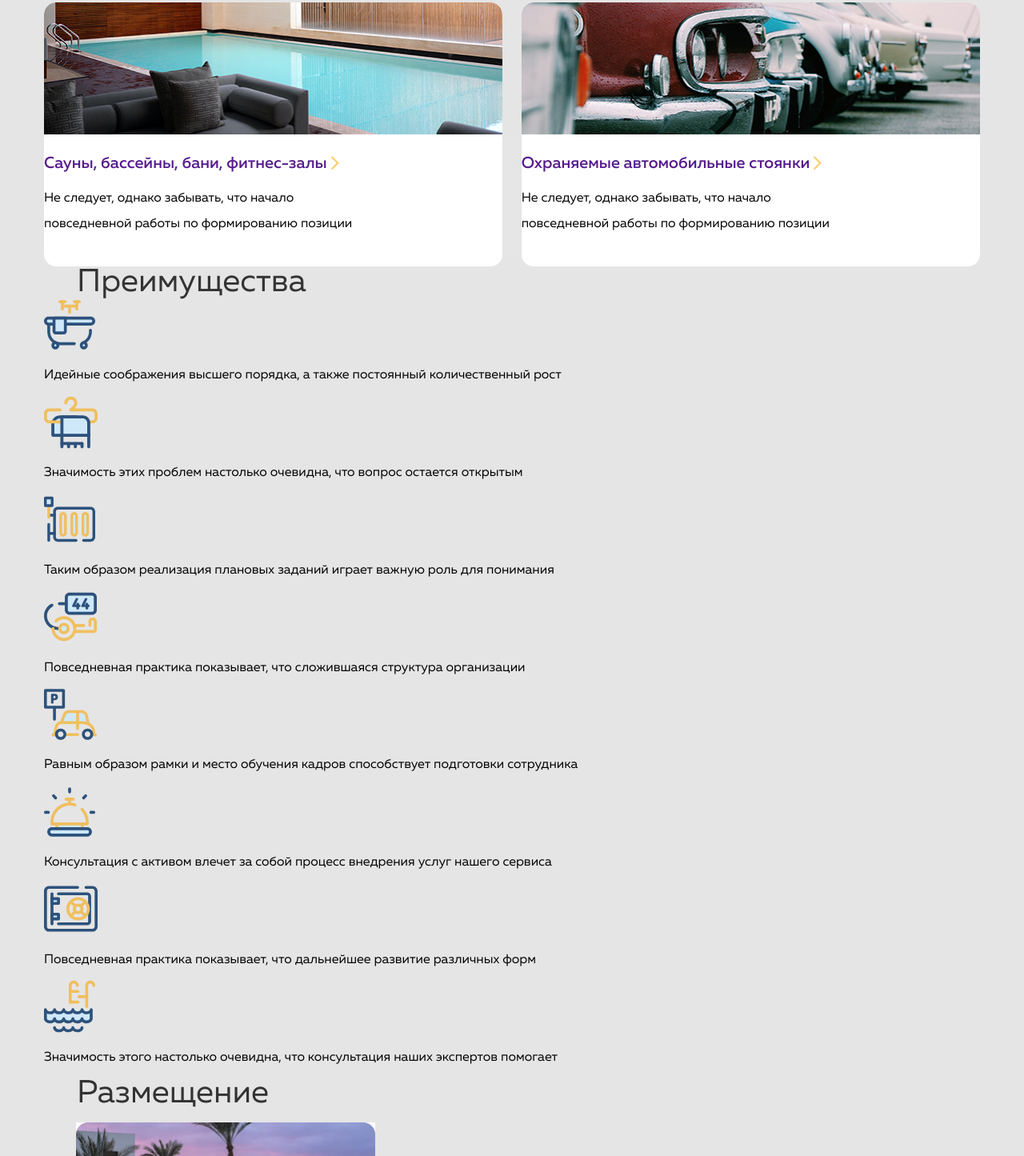
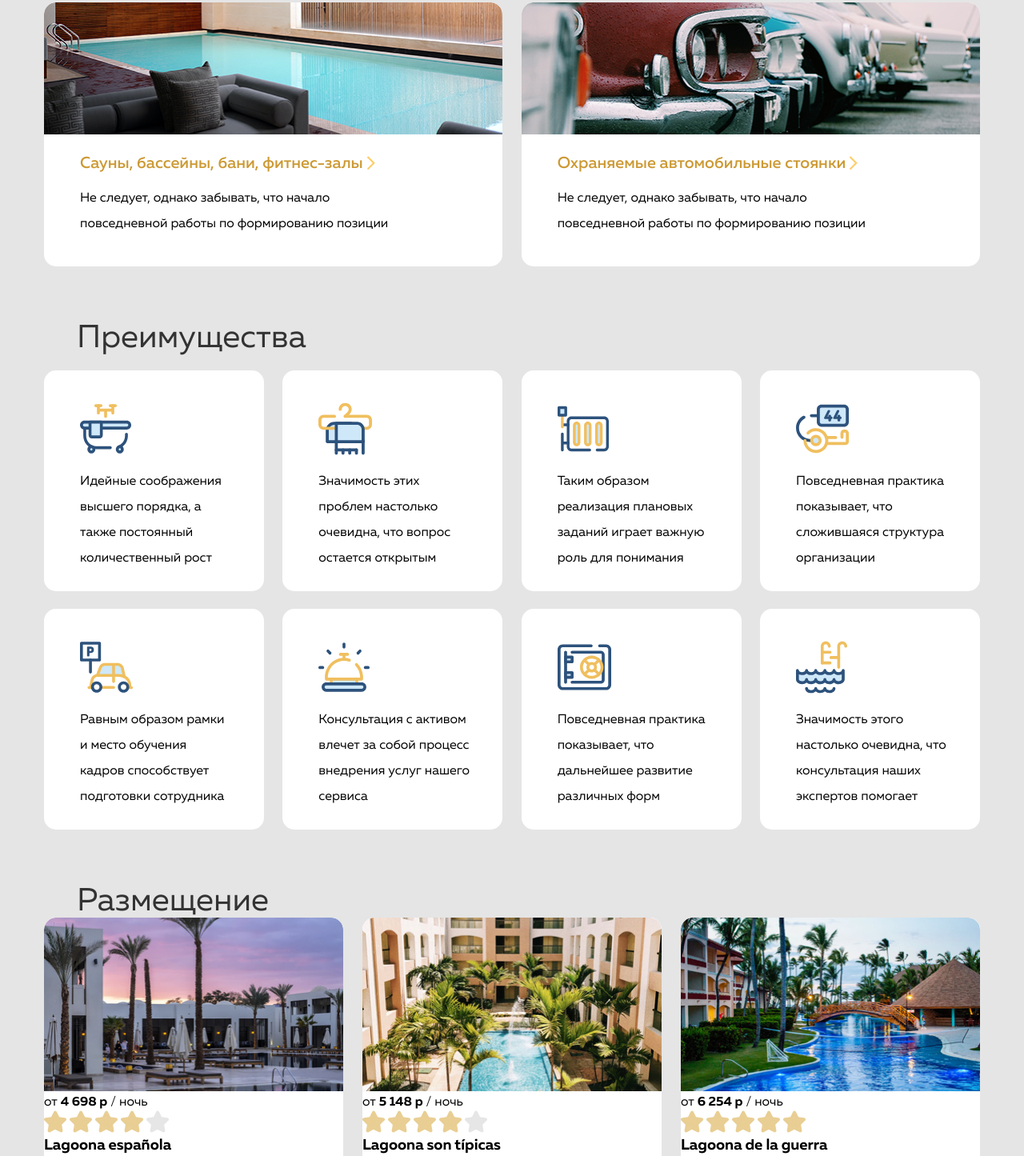
Before and after one commit to call-me-dady/lagoona, a plain HTML site: page index.html in a window 1280 px wide. Shown: the part 1656-3101 px from the top of the page at 80% size. Drawn offline with Linux system fonts and the light colour scheme.

Commit message:
0707home

```diff
--- a/css/style.css
+++ b/css/style.css
@@ -334,6 +334,7 @@ a {
   background-repeat: no-repeat;
   background-position: right center;
   padding-right: 15px;
+  padding-left: 45px;
 }
 
 .service__text {
@@ -341,8 +342,69 @@ a {
   font-size: 16px;
   line-height: 200%;
   color: var(--text-black);
+  padding-left: 45px;
 }
 
 .services-block:nth-child(-n+2) {
   margin-bottom: 24px;
 }
+
+/* Advantages */
+
+.advantages__name {
+  padding-top: 70px;
+  padding-bottom: 20px;
+}
+
+.advantages__list {
+  display: flex;
+  flex-wrap: wrap;
+  justify-content: space-between;
+}
+
+.advantages-block {
+  width: 23.5%;
+  height: 276px;
+  border-radius: 15px;
+  background-color: var(--white-color);
+}
+
+.advantages-block:nth-child(-n+4) {
+  margin-bottom: 22px;
+}
+
+.advantages__svg {
+  margin-left: 45px;
+  margin-top: 40px;
+}
+
+.advantages-info {
+  width: 189px;
+  margin-top: 12px;
+  margin-left: 45px;
+  font-weight: 400;
+  font-size: 16px;
+  line-height: 200%;
+  color: var(--text-black);
+}
+
+/* Accomondation */
+
+.accommondation__title {
+  padding-top: 70px;
+}
+
+.accomondation-list {
+  display: flex;
+  flex-wrap: wrap;
+  justify-content: space-between;
+}
+
+.accommondation-item {
+  background-color: var(--white-color);
+  border-radius: 15px;
+}
+
+.accomondation__img {
+  border-radius: 15px 15px 0 0;
+}
--- a/index.html
+++ b/index.html
@@ -135,8 +135,8 @@
         </h2>
         <ul class="service_list list-reset">
           <li class="services-block" style="background-image: url(img/service_1.jpg)">
-            <h3 class="service__title site-link">
-              <a class="services-link" href="">
+            <h3 class="service__title">
+              <a class="services-link site-link" href="">
                 Эксклюзивное обслуживание
               </a>
             </h3>
@@ -145,8 +145,8 @@
             </p>
           </li>
           <li class="services-block" style="background-image: url(img/service_2.jpg)">
-            <h3 class="service__title site-link">
-              <a class="services-link" href="">
+            <h3 class="service__title">
+              <a class="services-link site-link" href="">
                 Аренда банкетных залов
               </a>
             </h3>
@@ -155,8 +155,8 @@
             </p>
           </li>
           <li class="services-block" style="background-image: url(img/service_3.jpg)">
-            <h3 class="service__title site-link">
-              <a class="services-link" href="">
+            <h3 class="service__title">
+              <a class="services-link site-link" href="">
                 Сауны, бассейны, бани, фитнес-залы
               </a>
             </h3>
@@ -165,8 +165,8 @@
             </p>
           </li>
           <li class="services-block" style="background-image: url(img/service_4.jpg)">
-            <h3 class="service__title site-link">
-              <a class="services-link" href="">
+            <h3 class="service__title">
+              <a class="services-link site-link" href="">
                 Охраняемые автомобильные стоянки
               </a>
             </h3>
@@ -179,11 +179,12 @@
     </section>
     <section class="advantages">
       <div class="container">
-        <h2 class="section-name">
+        <h2 class="section-name advantages__name">
           Преимущества
         </h2>
-        <div class="advantages-block">
-          <svg width="64" height="66" viewbox="0 0 64 66" fill="none" xmlns="http://www.w3.org/2000/svg">
+        <ul class="advantages__list list-reset">
+          <li class="advantages-block">
+            <svg class="advantages__svg" width="64" height="66" viewbox="0 0 64 66" fill="none" xmlns="http://www.w3.org/2000/svg">
               <g clip-path="url(#clip0_96182_390)">
               <path d="M37.95 58.4074H20.2875C11.375 58.4074 4.125 50.9308 4.125 41.7398V25.9359C4.125 24.9047 4.9375 24.0797 5.925 24.0797C6.9125 24.0797 7.725 24.9176 7.725 25.9359V41.7527C7.725 48.8941 13.35 54.6949 20.275 54.6949H37.9375C38.9375 54.6949 39.7375 55.5328 39.7375 56.5512C39.75 57.5824 38.95 58.4074 37.95 58.4074Z" fill="#2D527C"/>
               <path d="M48.4625 57.5824C47.7125 57.5824 47.025 57.1055 46.7625 56.332C46.4375 55.3652 46.925 54.3082 47.8625 53.9601C52.8875 52.1426 56.2625 47.2312 56.2625 41.7398V39.8707C56.2625 38.8394 57.075 38.0144 58.0625 38.0144C59.05 38.0144 59.8625 38.8523 59.8625 39.8707V41.7398C59.8625 48.8039 55.525 55.1332 49.05 57.4664C48.8625 57.5437 48.6625 57.5824 48.4625 57.5824Z" fill="#2D527C"/>
@@ -211,9 +212,9 @@
             <p class="advantages-info">
               Идейные соображения высшего порядка, а также постоянный количественный рост
             </p>
-        </div>
-        <div class="advantages-block">
-          <svg width="67" height="66" viewbox="0 0 67 66" fill="none" xmlns="http://www.w3.org/2000/svg">
+          </li>
+          <li class="advantages-block">
+            <svg class="advantages__svg" width="67" height="66" viewbox="0 0 67 66" fill="none" xmlns="http://www.w3.org/2000/svg">
               <path d="M40.8281 49.0746H11.0707V35.0625C11.0707 30.0996 15.1535 26.0777 20.1916 26.0777H40.8281V49.0746Z" fill="#CEE8FA"/>
               <path d="M40.8281 50.9437H11.0707C10.0238 50.9437 9.17322 50.1058 9.17322 49.0746V35.0625C9.17322 29.0812 14.1197 24.2086 20.1916 24.2086H40.8281C41.875 24.2086 42.7256 25.0465 42.7256 26.0777V49.0746C42.7256 50.1058 41.875 50.9437 40.8281 50.9437ZM12.9681 47.2054H38.9176V27.9597H20.1785C16.2004 27.9597 12.9681 31.1437 12.9681 35.0625V47.2054Z" fill="#2D527C"/>
               <path d="M60.4439 34.2633H6.55605C2.94434 34.2633 0 31.3629 0 27.7922V21.9785C0 18.4207 2.94434 15.5203 6.55605 15.5203H20.1262C21.173 15.5203 22.0236 16.3582 22.0236 17.3894C22.0236 18.4207 21.173 19.2586 20.1262 19.2586H6.55605C5.03809 19.2586 3.79492 20.4832 3.79492 21.9785V27.7922C3.79492 29.2875 5.03809 30.5121 6.55605 30.5121H60.4309C61.9488 30.5121 63.192 29.2875 63.192 27.7922V21.9785C63.192 20.4832 61.9488 19.2586 60.4309 19.2586H33.5C32.4531 19.2586 31.6025 18.4207 31.6025 17.3894C31.6025 16.3582 32.4531 15.5203 33.5 15.5203H60.4439C64.0557 15.5203 67 18.4207 67 21.9785V27.7922C67 31.3629 64.0557 34.2633 60.4439 34.2633Z" fill="#F0BF5F"/>
@@ -230,9 +231,9 @@
             <p class="advantages-info">
               Значимость этих проблем настолько очевидна, что вопрос остается открытым
             </p>
-        </div>
-        <div class="advantages-block">
-          <svg width="64" height="66" viewbox="0 0 64 66" fill="none" xmlns="http://www.w3.org/2000/svg">
+          </li>
+          <li class="advantages-block">
+            <svg class="advantages__svg" width="64" height="66" viewbox="0 0 64 66" fill="none" xmlns="http://www.w3.org/2000/svg">
               <path d="M58.2375 61.2692H49.4375C48.5 61.2692 47.7375 60.4828 47.7375 59.516C47.7375 58.5492 48.5 57.7629 49.4375 57.7629H58.2375C59.55 57.7629 60.6125 56.6672 60.6125 55.3137V23.4867C60.6125 22.1332 59.55 21.0375 58.2375 21.0375H17.2375C15.925 21.0375 14.8625 22.1332 14.8625 23.4867V55.3395C14.8625 56.693 15.925 57.7887 17.2375 57.7887H40.1125C41.05 57.7887 41.8125 58.575 41.8125 59.5418C41.8125 60.5086 41.05 61.2949 40.1125 61.2949H17.2375C14.0625 61.2949 11.475 58.6266 11.475 55.3524V23.4867C11.475 20.2125 14.0625 17.5442 17.2375 17.5442H58.2375C61.4125 17.5442 64 20.2125 64 23.4867V55.3395C64 58.6008 61.4125 61.2692 58.2375 61.2692Z" fill="#2D527C"/>
               <path d="M23.8375 53.1094C22.2125 53.1094 20.875 51.7301 20.875 50.0543V28.759C20.875 27.0832 22.2125 25.7039 23.8375 25.7039C25.4625 25.7039 26.8 27.0832 26.8 28.759V50.0543C26.7875 51.7301 25.4625 53.1094 23.8375 53.1094Z" fill="#CEE8FA"/>
               <path d="M23.8375 54.8496C21.275 54.8496 19.1875 52.6969 19.1875 50.0543V28.759C19.1875 26.1164 21.275 23.9637 23.8375 23.9637C26.4 23.9637 28.4875 26.1164 28.4875 28.759V50.0543C28.4875 52.6969 26.4 54.8496 23.8375 54.8496ZM23.8375 27.457C23.1375 27.457 22.575 28.0371 22.575 28.759V50.0543C22.575 50.7762 23.1375 51.3562 23.8375 51.3562C24.5375 51.3562 25.1 50.7762 25.1 50.0543V28.759C25.1 28.0371 24.525 27.457 23.8375 27.457Z" fill="#F0BF5F"/>
@@ -250,9 +251,9 @@
             <p class="advantages-info">
               Таким образом реализация плановых заданий играет важную роль для понимания
             </p>
-        </div>
-        <div class="advantages-block">
-          <svg width="66" height="66" viewbox="0 0 66 66" fill="none" xmlns="http://www.w3.org/2000/svg">
+          </li>
+          <li class="advantages-block">
+            <svg class="advantages__svg" width="66" height="66" viewbox="0 0 66 66" fill="none" xmlns="http://www.w3.org/2000/svg">
               <g clip-path="url(#clip0_96182_337)">
               <path d="M38.4527 18.4851H19.207C18.1758 18.4851 17.3379 17.6472 17.3379 16.616C17.3379 15.5847 18.1758 14.7469 19.207 14.7469H38.4527C39.484 14.7469 40.3219 15.5847 40.3219 16.616C40.3219 17.6472 39.484 18.4851 38.4527 18.4851Z" fill="#2D527C"/>
               <path d="M23.3191 49.4871H17.3766C7.79883 49.4871 0 41.6883 0 32.1105C0 25.7683 3.45469 19.9289 9.02344 16.8738C9.92578 16.3711 11.073 16.7062 11.5758 17.6215C12.0785 18.5238 11.7434 19.6711 10.8281 20.1738C6.4582 22.5715 3.75117 27.1476 3.75117 32.1234C3.75117 39.6386 9.86133 45.7488 17.3766 45.7488H23.3191C24.3504 45.7488 25.1883 46.5867 25.1883 47.6179C25.2012 48.6363 24.3504 49.4871 23.3191 49.4871Z" fill="#2D527C"/>
@@ -275,9 +276,9 @@
             <p class="advantages-info">
               Повседневная практика показывает, что сложившаяся структура организации
             </p>
-        </div>
-        <div class="advantages-block">
-          <svg width="66" height="66" viewbox="0 0 66 66" fill="none" xmlns="http://www.w3.org/2000/svg">
+          </li>
+          <li class="advantages-block">
+            <svg class="advantages__svg" width="66" height="66" viewbox="0 0 66 66" fill="none" xmlns="http://www.w3.org/2000/svg">
               <g clip-path="url(#clip0_96182_462)">
               <path d="M15.6364 60.3152H11.1891C10.1966 60.3152 9.39734 59.516 9.39734 58.5234C9.39734 57.5308 10.1966 56.7316 11.1891 56.7316H15.6364C16.629 56.7316 17.4282 57.5308 17.4282 58.5234C17.4282 59.516 16.629 60.3152 15.6364 60.3152Z" fill="#F0BF5F"/>
               <path d="M64.2083 60.3152H59.4903C58.4977 60.3152 57.6985 59.516 57.6985 58.5234C57.6985 57.5308 58.4977 56.7316 59.4903 56.7316H64.2083C65.2008 56.7316 66 57.5308 66 58.5234C66 59.516 65.2008 60.3152 64.2083 60.3152Z" fill="#F0BF5F"/>
@@ -301,9 +302,9 @@
             <p class="advantages-info">
               Равным образом рамки и место обучения кадров способствует подготовки сотрудника
             </p>
-        </div>
-        <div class="advantages-block">
-          <svg width="64" height="66" viewbox="0 0 64 66" fill="none" xmlns="http://www.w3.org/2000/svg">
+          </li>
+          <li class="advantages-block">
+            <svg class="advantages__svg" width="64" height="66" viewbox="0 0 64 66" fill="none" xmlns="http://www.w3.org/2000/svg">
               <path d="M54.025 49.7191H9.97503C8.96253 49.7191 8.15002 48.8812 8.15002 47.8371V45.8519C8.15002 32.291 18.85 21.2566 32 21.2566C34.4875 21.2566 36.9375 21.6562 39.2875 22.4296C40.25 22.7519 40.775 23.8089 40.475 24.8015C40.1625 25.7941 39.1375 26.3355 38.175 26.0261C36.1875 25.3687 34.1125 25.0335 32 25.0335C20.8625 25.0335 11.8 34.3793 11.8 45.8648V45.9679H52.2V45.8648C52.2 40.2703 50.075 35.0109 46.225 31.0664C45.5125 30.3316 45.5 29.1457 46.2125 28.398C46.925 27.6632 48.075 27.6503 48.8 28.3851C53.35 33.0386 55.8625 39.239 55.8625 45.8519V47.8371C55.85 48.8812 55.0375 49.7191 54.025 49.7191Z" fill="#F0BF5F"/>
               <path d="M32.0001 24.5824C30.9876 24.5824 30.175 23.7445 30.175 22.7004V17.3637C30.175 16.3195 30.9876 15.4816 32.0001 15.4816C33.0126 15.4816 33.8251 16.3195 33.8251 17.3637V22.7004C33.8251 23.7445 33.0126 24.5824 32.0001 24.5824Z" fill="#F0BF5F"/>
               <path d="M36.4751 18.8074H27.5251C26.5126 18.8074 25.7001 17.9695 25.7001 16.9254C25.7001 15.8812 26.5126 15.0433 27.5251 15.0433H36.4751C37.4876 15.0433 38.3001 15.8812 38.3001 16.9254C38.3001 17.9695 37.4876 18.8074 36.4751 18.8074Z" fill="#F0BF5F"/>
@@ -321,9 +322,9 @@
             <p class="advantages-info">
               Консультация с активом влечет за собой процесс внедрения услуг нашего сервиса
             </p>
-        </div>
-        <div class="advantages-block">
-          <svg width="67" height="66" viewbox="0 0 67 66" fill="none" xmlns="http://www.w3.org/2000/svg">
+          </li>
+          <li class="advantages-block">
+            <svg class="advantages__svg" width="67" height="66" viewbox="0 0 67 66" fill="none" xmlns="http://www.w3.org/2000/svg">
               <path d="M60.5094 61.5527H6.49062C2.91816 61.5527 0 58.691 0 55.159V10.841C0 7.30898 2.91816 4.44727 6.49062 4.44727H41.9404C42.9611 4.44727 43.7855 5.25937 43.7855 6.26484C43.7855 7.27031 42.9611 8.08242 41.9404 8.08242H6.49062C4.94648 8.08242 3.69023 9.31992 3.69023 10.841V55.159C3.69023 56.6801 4.94648 57.9176 6.49062 57.9176H60.5094C62.0535 57.9176 63.3098 56.6801 63.3098 55.159V10.841C63.3098 9.31992 62.0535 8.08242 60.5094 8.08242H52.5793C51.5586 8.08242 50.7342 7.27031 50.7342 6.26484C50.7342 5.25937 51.5586 4.44727 52.5793 4.44727H60.5094C64.0949 4.44727 67 7.32187 67 10.841V55.159C67 58.691 64.0818 61.5527 60.5094 61.5527Z" fill="#2D527C"/>
               <path d="M53.8748 53.5348H18.1371C17.1164 53.5348 16.292 52.7227 16.292 51.7172C16.292 50.7117 17.1164 49.8996 18.1371 49.8996H53.8748C54.5814 49.8996 55.1572 49.3324 55.1572 48.6363V17.3766C55.1572 16.6805 54.5814 16.1133 53.8748 16.1133H18.1371C17.1164 16.1133 16.292 15.3012 16.292 14.2957C16.292 13.2902 17.1164 12.4781 18.1371 12.4781H53.8748C56.6229 12.4781 58.8605 14.6824 58.8605 17.3894V48.6363C58.8605 51.3305 56.6229 53.5348 53.8748 53.5348Z" fill="#2D527C"/>
               <path d="M9.98458 53.5348C8.96388 53.5348 8.13947 52.7227 8.13947 51.7172V14.2828C8.13947 13.2774 8.96388 12.4652 9.98458 12.4652C11.0053 12.4652 11.8297 13.2774 11.8297 14.2828V51.7172C11.8428 52.7227 11.0053 53.5348 9.98458 53.5348Z" fill="#2D527C"/>
@@ -340,9 +341,9 @@
             <p class="advantages-info">
               Повседневная практика показывает, что дальнейшее развитие различных форм
             </p>
-        </div>
-        <div class="advantages-block">
-          <svg width="64" height="66" viewbox="0 0 64 66" fill="none" xmlns="http://www.w3.org/2000/svg">
+          </li>
+          <li class="advantages-block">
+            <svg class="advantages__svg" width="64" height="66" viewbox="0 0 64 66" fill="none" xmlns="http://www.w3.org/2000/svg">
               <g clip-path="url(#clip0_96182_412)">
               <path d="M32.7875 29.5453C31.8 29.5453 30.9875 28.7203 30.9875 27.6891V6.63867C31 3.32578 33.775 0.644531 37.2 0.644531C40.625 0.644531 43.4 3.33867 43.4 6.65156C43.4 7.66992 42.6 8.50781 41.6 8.50781C40.6 8.50781 39.8 7.68281 39.8 6.65156C39.8 5.38828 38.625 4.35703 37.1875 4.35703C35.75 4.35703 34.575 5.38828 34.575 6.65156V27.702C34.5875 28.7074 33.7875 29.5453 32.7875 29.5453Z" fill="#F0BF5F"/>
               <path d="M53.3875 34.9078C52.4 34.9078 51.5875 34.0828 51.5875 33.0516V6.63867C51.6 3.32578 54.375 0.644531 57.8 0.644531C61.225 0.644531 64 3.32578 64 6.63867C64 7.65703 63.2 8.49492 62.2 8.49492C61.2125 8.49492 60.4 7.66992 60.4 6.63867C60.4 5.37539 59.225 4.34414 57.7875 4.34414C56.35 4.34414 55.175 5.37539 55.175 6.63867V33.0516C55.1875 34.0699 54.3875 34.9078 53.3875 34.9078Z" fill="#F0BF5F"/>
@@ -362,7 +363,8 @@
             <p class="advantages-info">
               Значимость этого настолько очевидна, что консультация наших экспертов помогает
             </p>
-        </div>
+          </li>
+        </ul>
       </div>
     </section>
     <section class="accomondation">
@@ -370,9 +372,9 @@
         <h2 class="accommondation__title section-name">
           Размещение
         </h2>
-        <ul class="accomondation-list">
+        <ul class="accomondation-list list-reset">
           <li class="accommondation-item">
-            <img src="img/hotel-1-1.jpg" alt="Lagoona española">
+            <img class="accomondation__img" src="img/hotel-1-1.jpg" alt="Lagoona española">
             <div class="accommodation-item__price">
               <span class="accommodation-item__price_small" >
                 от
@@ -398,7 +400,7 @@
             <button class="accommodation-item__btn site-btn"> Номера </button>
           </li>
           <li class="accommondation-item">
-            <img src="img/hotel-2-2.jpg" alt="Lagoona son típicas">
+            <img class="accomondation__img"  src="img/hotel-2-2.jpg" alt="Lagoona son típicas">
             <div class="accommodation-item__price">
               <span class="accommodation-item__price_small" >
                 от
@@ -424,7 +426,7 @@
             <button class="accommodation-item__btn site-btn"> Номера </button>
           </li>
           <li class="accommondation-item">
-            <img src="img/hotel-3-3.jpg" alt="Lagoona de la guerra">
+            <img class="accomondation__img" src="img/hotel-3-3.jpg" alt="Lagoona de la guerra">
             <div class="accommodation-item__price">
               <span class="accommodation-item__price_small" >
                 от
@@ -450,7 +452,7 @@
             <button class="accommodation-item__btn site-btn"> Номера </button>
           </li>
           <li class="accommondation-item">
-            <img src="img/hotel-4-4.jpg" alt="Lagoona mentira piadosa">
+            <img  class="accomondation__img" src="img/hotel-4-4.jpg" alt="Lagoona mentira piadosa">
             <div class="accommodation-item__price">
               <span class="accommodation-item__price_small" >
                 от
@@ -476,7 +478,7 @@
             <button class="accommodation-item__btn site-btn"> Номера </button>
           </li>
           <li class="accommondation-item">
-            <img src="img/hotel-5-5.jpg" alt="Lagoona empujar la creatividad">
+            <img  class="accomondation__img" src="img/hotel-5-5.jpg" alt="Lagoona empujar la creatividad">
             <div class="accommodation-item__price">
               <span class="accommodation-item__price_small" >
                 от
@@ -502,7 +504,7 @@
             <button class="accommodation-item__btn site-btn"> Номера </button>
           </li>
           <li class="accommondation-item">
-            <img src="img/hotel-6-6.jpg" alt="Lagoona el retorno">
+            <img  class="accomondation__img" src="img/hotel-6-6.jpg" alt="Lagoona el retorno">
             <div class="accommodation-item__price">
               <span class="accommodation-item__price_small" >
                 от
@@ -528,7 +530,7 @@
             <button class="accommodation-item__btn site-btn"> Номера </button>
           </li>
           <li class="accommondation-item">
-            <img src="img/hotel-7-7.jpg" alt="Lagoona mentira piadosa">
+            <img  class="accomondation__img" src="img/hotel-7-7.jpg" alt="Lagoona mentira piadosa">
             <div class="accommodation-item__price">
               <span class="accommodation-item__price_small" >
                 от
@@ -554,7 +556,7 @@
             <button class="accommodation-item__btn site-btn"> Номера </button>
           </li>
           <li class="accommondation-item">
-            <img src="img/hotel-8-8.jpg" alt="Lagoona suerte siguió siempre">
+            <img  class="accomondation__img" src="img/hotel-8-8.jpg" alt="Lagoona suerte siguió siempre">
             <div class="accommodation-item__price">
               <span class="accommodation-item__price_small" >
                 от
```
Also changed, not shown: img/accom_1.jpg (added). Lines whose indentation alone changed are shown as unchanged.
